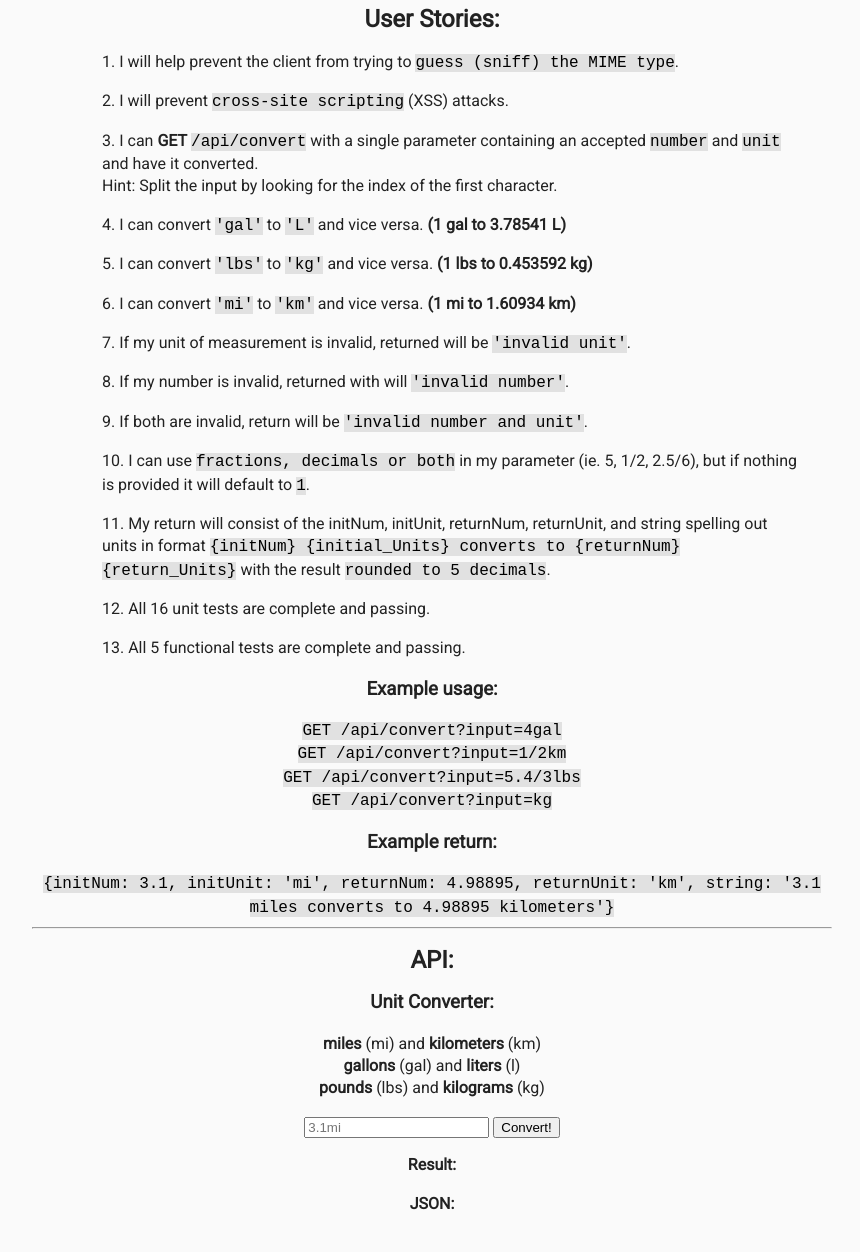
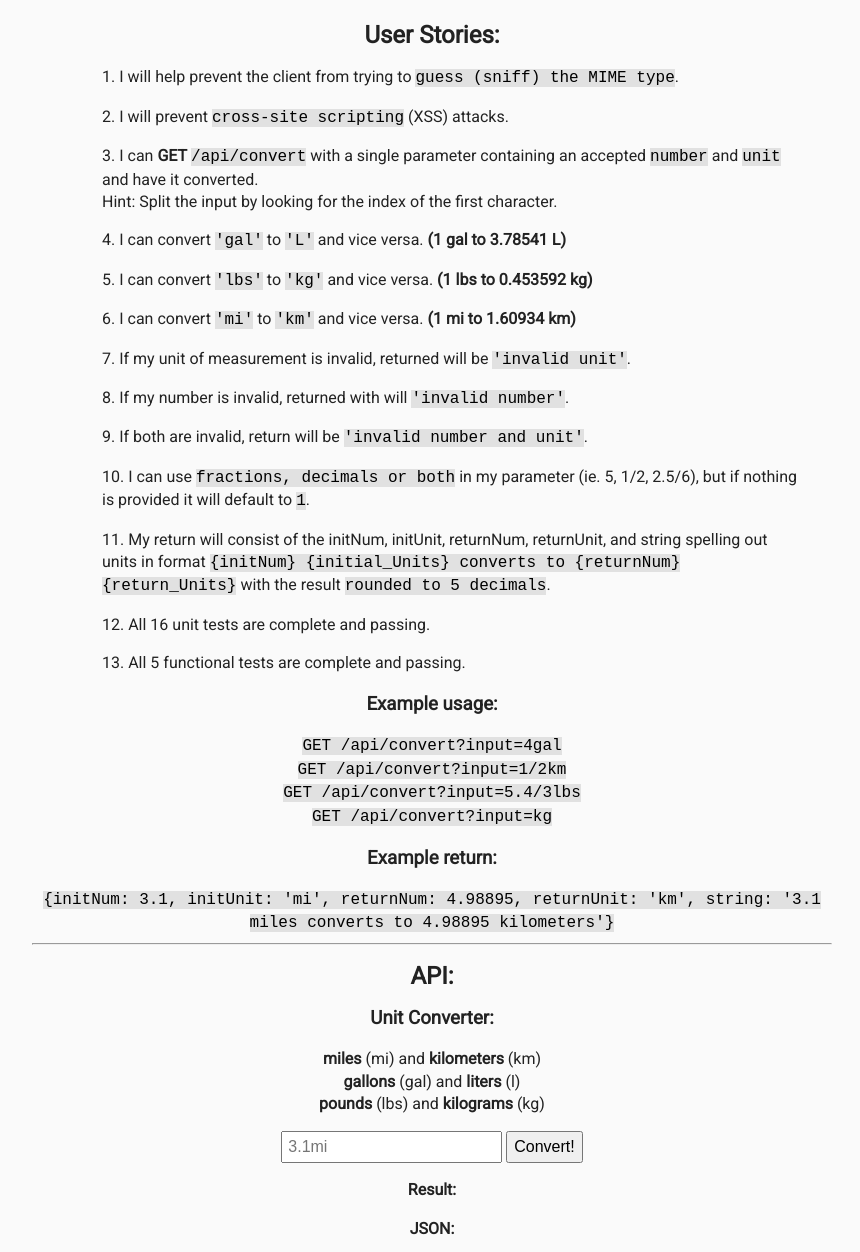
Before and after one commit to Myrmidonut/fcc_infosec_metric_imperial_converter, a website: page views/index.html in a window 1280 px wide. Shown: the part 94-1346 px from the top of the page, without its empty margins (208-1068 px from the left). Drawn offline with Linux system fonts and the light colour scheme; files that its build step writes are made by us from their sources; files whose address does not match are found by name.

Commit message:
form reset, h1 line height, input resize

```diff
--- a/public/script.js
+++ b/public/script.js
@@ -20,6 +20,7 @@ form.addEventListener("submit", e => {
       result.textContent = data;
       jsonResult.textContent = data;
     }
+    form.reset();
   })
   .catch(error => console.log(error))
 })
--- a/public/style.css
+++ b/public/style.css
@@ -41,3 +41,17 @@ ul {
 li {
   margin-bottom: 1em;
 }
+
+h1 {
+  line-height: initial;
+}
+
+input[type="text"] {
+  padding: 5px;
+  font-size: 16px;
+}
+
+input[type="submit"] {
+  height: 32px;
+  font-size: 16px;
+}
--- a/views/index.html
+++ b/views/index.html
@@ -6,7 +6,7 @@
     <meta charset="utf-8">
     <meta name="viewport" content="width=device-width, initial-scale=1.0">
 
-    <link rel="shortcut icon" href="https://cdn.hyperdev.com/us-east-1%3A52a203ff-088b-420f-81be-45bf559d01b1%2Ffavicon.ico" type="image/x-icon"/>
+    <link rel="shortcut icon" href="https://cdn.hyperdev.com/us-east-1%3A52a203ff-088b-420f-81be-45bf559d01b1%2Ffavicon.ico" type="image/x-icon">
     <link href="https://fonts.googleapis.com/css?family=Roboto" rel="stylesheet">
     <link rel="stylesheet" href="style.css">
   </head>
```
